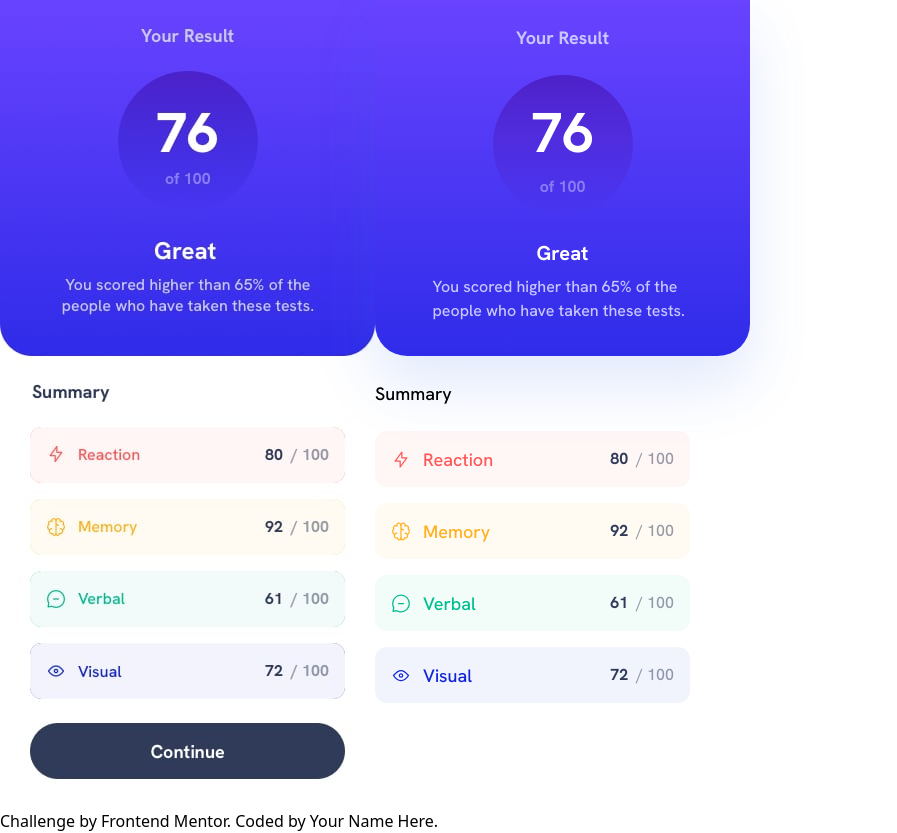
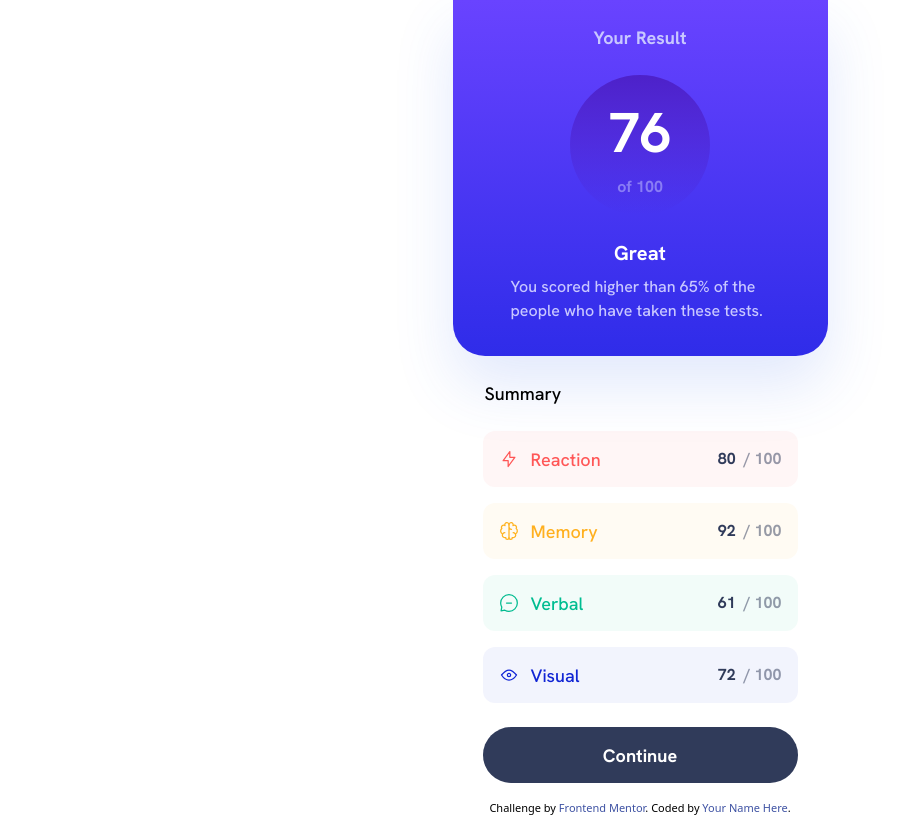
Before and after one commit to KevinDeBenedetti/results_summary_component, a plain HTML site: page index.html in a window 1280 px wide. Shown: the whole page, without its empty margins (0-897 px from the left). Drawn offline with nearby package versions, Linux system fonts and the light colour scheme.

Commit message:
Update index.html

```diff
--- a/index.html
+++ b/index.html
@@ -12,14 +12,17 @@
   <title>Frontend Mentor | Results summary component</title>
 
   <!-- Feel free to remove these styles or customise in your own stylesheet 👍 -->
-<!--  <style>
+  <style>
     .attribution { font-size: 11px; text-align: center; }
     .attribution a { color: hsl(228, 45%, 44%); }
-  </style>-->
+  </style>
 
   <script>
     tailwind.config = {
       theme: {
+        screens: {
+          'desktop': '1440px'
+        },
         fontFamily: {
           'hanken': ['Hanken Grotesk', 'sans-serif']
         },
@@ -43,14 +46,14 @@
     }
   </script>
 </head>
+
 <body>
 
-  <div class="flex">
-    <img src="./design/mobile-design.jpg" alt="">
+  <main class="flex justify-center h-screen desktop:items-center">
 
-    <section class="h-[809px] w-[375px] text-[18px] font-hanken">
+    <section class="desktop:flex h-[809px] desktop:h-[512px] max-w-[375px] desktop:max-w-[736px] text-[18px] bg-White font-hanken">
 
-      <div class="flex flex-col items-center w-[375px] h-[356px] rounded-bl-[32px] rounded-br-[32px] shadow" style="width: 375px; height: 356px; background: linear-gradient(180deg, #7755FF 0%, #6943FF 0%, #2F2CE9 100%); box-shadow: 0px 30px 60px rgba(60.93, 107.87, 235.88, 0.15);">
+      <div class="flex flex-col items-center h-[356px] rounded-bl-[32px] rounded-br-[32px] shadow" style="background: linear-gradient(180deg, #7755FF 0%, #6943FF 0%, #2F2CE9 100%); box-shadow: 0px 30px 60px rgba(60.93, 107.87, 235.88, 0.15);">
 
         <p class="text-LightLavender font-bold font-bold pt-6">Your Result</p>
 
@@ -63,85 +66,97 @@
 
         <p class="mt-6 text-xl text-White font-bold">Great</p>
 
-        <p class="mt-2 w-[260px] h-[42px] text-base text-LightLavender">You scored higher than 65% of the people who have taken these tests.</p>
+        <p class="mt-2 ml-[58px] mr-[57px] h-[42px] text-base text-LightLavender">You scored higher than 65% of the people who have taken these tests.</p>
 
       </div>
 
-      <div class="mt-6">
-        <h2>Summary</h2>
+      <div class="mt-6 mx-[30px]">
 
-        <div class="border-0 border-[#E7E7E7] mt-6 flex items-center justify-between w-[315px] h-[56px] rounded-[12px] bg-LightRed bg-opacity-5">
+        <h2 class="pl-[2px]">Summary</h2>
 
-          <div class="flex">
-            <img class="ml-4" height="20" width="20" src="./assets/images/icon-reaction.svg" alt="icon reaction">
+        <div class="border-0 border-[#E7E7E7] mt-6 flex items-center justify-between h-[56px] rounded-[12px] bg-LightRed bg-opacity-5">
 
-            <p class="ml-3 text-LightRed">Reaction</p>
+          <div class="flex items-center">
+
+            <img class="ml-4 h-5 w-5" src="./assets/images/icon-reaction.svg" alt="icon reaction">
+
+            <p class="ml-3 text-LightRed font-medium">Reaction</p>
+
           </div>
 
-          <div class="flex text-base text-DarkGrayBlue">
-            <span class="opacity-1 mr-2 font-bold">80</span>
+          <div class="flex text-base text-DarkGrayBlue font-bold">
+            <span class="opacity-1 mr-2">80</span>
             <span class="mr-4 opacity-50"> / 100</span>
           </div>
 
         </div>
 
-        <div class="border-0 border-[#E7E7E7] mt-4 flex items-center justify-between w-[315px] h-[56px] rounded-[12px] bg-OrangeYellow bg-opacity-5">
+        <div class="border-0 border-[#E7E7E7] mt-4 flex items-center justify-between h-[56px] rounded-[12px] bg-OrangeYellow bg-opacity-5">
 
-          <div class="flex">
-            <img class="ml-4" height="20" width="20" src="./assets/images/icon-memory.svg" alt="icon reaction">
+          <div class="flex items-center">
 
-            <p class="ml-3 text-OrangeYellow">Memory</p>
+            <img class="ml-4 h-5 w-5" src="./assets/images/icon-memory.svg" alt="icon reaction">
+
+            <p class="ml-3 text-OrangeYellow font-medium">Memory</p>
+
           </div>
 
-          <div class="flex text-base text-DarkGrayBlue">
-            <span class="opacity-1 mr-2 font-bold">92</span>
+          <div class="flex text-base text-DarkGrayBlue font-bold">
+            <span class="opacity-1 mr-2">92</span>
             <span class="mr-4 opacity-50"> / 100</span>
           </div>
 
         </div>
 
-        <div class="border-0 border-[#E7E7E7] mt-4 flex items-center justify-between w-[315px] h-[56px] rounded-[12px] bg-GreenTeal bg-opacity-5">
+        <div class="border-0 border-[#E7E7E7] mt-4 flex items-center justify-between h-[56px] rounded-[12px] bg-GreenTeal bg-opacity-5">
 
-          <div class="flex">
-            <img class="ml-4" height="20" width="20" src="./assets/images/icon-verbal.svg" alt="icon reaction">
+          <div class="flex items-center">
 
-            <p class="ml-3 text-GreenTeal">Verbal</p>
+            <img class="ml-4 h-5 w-5" src="./assets/images/icon-verbal.svg" alt="icon reaction">
+
+            <p class="ml-3 text-GreenTeal font-medium">Verbal</p>
+
           </div>
 
-          <div class="flex text-base text-DarkGrayBlue">
-            <span class="opacity-1 mr-2 font-bold">61</span>
+          <div class="flex text-base text-DarkGrayBlue font-bold">
+            <span class="opacity-1 mr-2">61</span>
             <span class="mr-4 opacity-50"> / 100</span>
           </div>
 
         </div>
 
-        <div class="border-0 border-[#E7E7E7] mt-4 flex items-center justify-between w-[315px] h-[56px] rounded-[12px] bg-CobaltBlue bg-opacity-5">
+        <div class="border-0 border-[#E7E7E7] mt-4 flex items-center justify-between h-[56px] rounded-[12px] bg-CobaltBlue bg-opacity-5">
 
-          <div class="flex">
-            <img class="ml-4" height="20" width="20" src="./assets/images/icon-visual.svg" alt="icon reaction">
+          <div class="flex items-center">
 
-            <p class="ml-3 text-CobaltBlue">Visual</p>
+            <img class="ml-4 h-5 w-5" src="./assets/images/icon-visual.svg" alt="icon reaction">
+
+            <p class="ml-3 text-CobaltBlue font-medium">Visual</p>
+
           </div>
 
-          <div class="flex text-base text-DarkGrayBlue">
-            <span class="opacity-1 mr-2 font-bold">72</span>
+          <div class="flex text-base text-DarkGrayBlue font-bold">
+            <span class="opacity-1 mr-2">72</span>
             <span class="mr-4 opacity-50"> / 100</span>
           </div>
 
         </div>
+
+        <button class="h-14 w-[315px] bg-DarkGrayBlue mt-6 rounded-[128px] text-White font-bold">
+          Continue
+        </button>
+
       </div>
 
-  </div>
+    </section>
 
-
-
-    </section>
-  </div>
+  </main>
 
   <div class="attribution">
     Challenge by <a href="https://www.frontendmentor.io?ref=challenge" target="_blank">Frontend Mentor</a>.
     Coded by <a href="#">Your Name Here</a>.
   </div>
+
 </body>
 
 
```
